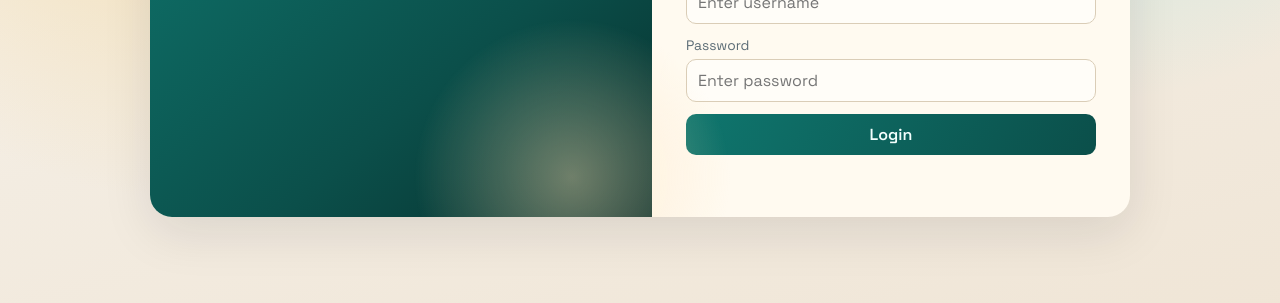
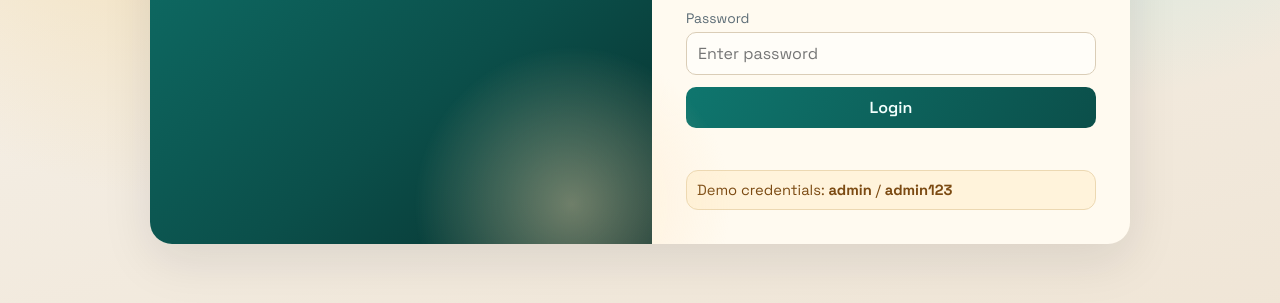
Before and after one commit to parthtilva-mri/library-management, a plain HTML site: page index.html in a window 1280 px wide. Shown: the part 383-686 px from the top of the page. Drawn offline with nearby package versions, Linux system fonts and the light colour scheme.

Commit message:
temp re-added dmeo credentials

```diff
--- a/index.html
+++ b/index.html
@@ -32,7 +32,7 @@
         </form>
 
         <p id="login-error" class="error-msg"></p>
-        <!-- <div class="hint-box">Demo credentials: <strong>admin</strong> / <strong>admin123</strong></div> -->
+        <div class="hint-box">Demo credentials: <strong>admin</strong> / <strong>admin123</strong></div>
       </div>
     </section>
 
```
